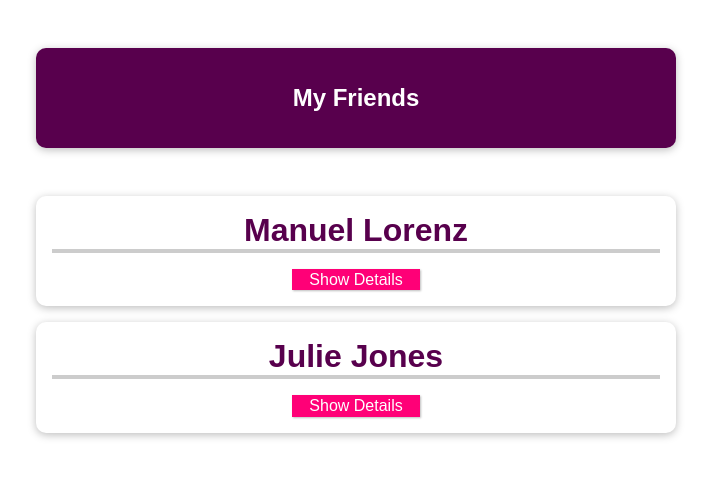
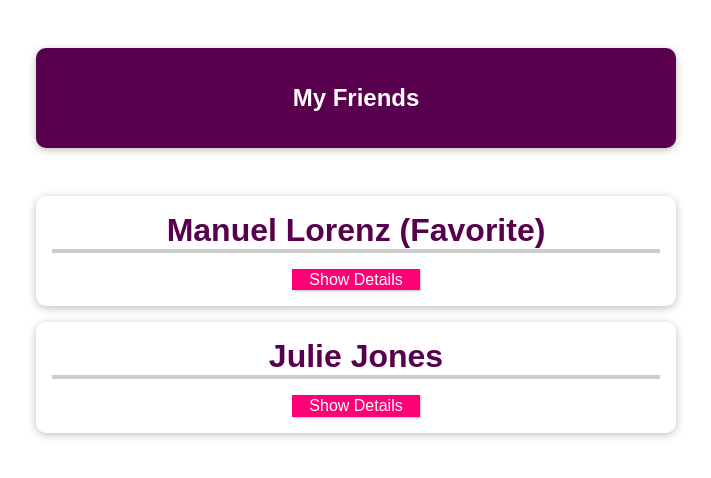
Before and after one commit to Christianbenjaminsson/vue_assignment7_practise, a Vue app: page / in a window 1280 px wide. Shown: the top 478 px of the page, without its empty margins (284-995 px from the left). Built offline with nearby package versions, Linux system fonts and the light colour scheme.

Commit message:
Add funtionality to check if friend is favorite

```diff
--- a/src/components/FriendContact.vue
+++ b/src/components/FriendContact.vue
@@ -1,6 +1,6 @@
 <template>
   <li>
-    <h2>{{ name }}</h2>
+    <h2>{{ name }} {{ isFavorite === "1" ? "(Favorite)" : "" }}</h2>
     <button @click="toggleDetails">Show Details</button>
     <ul v-if="detailsAreVisible">
       <li>
```
